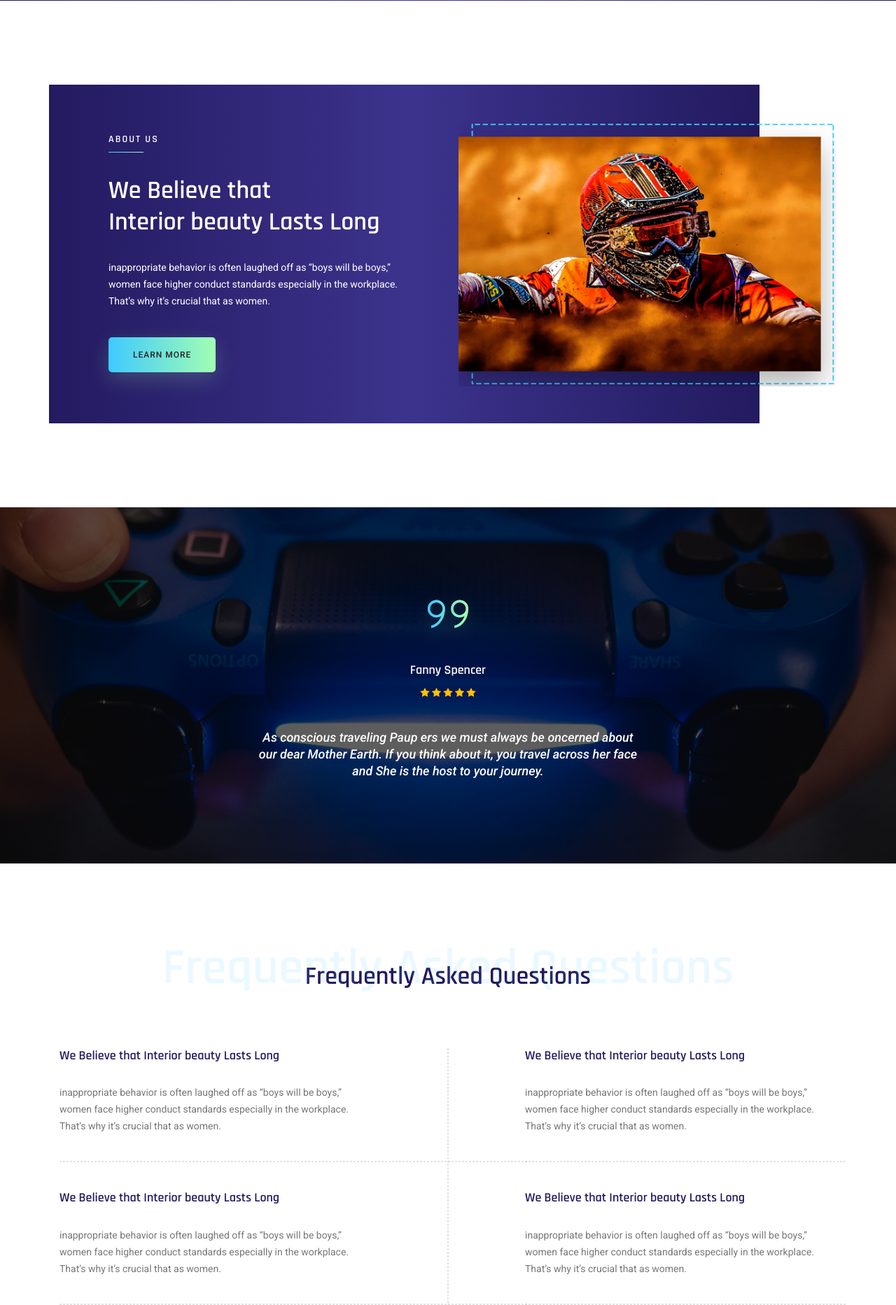
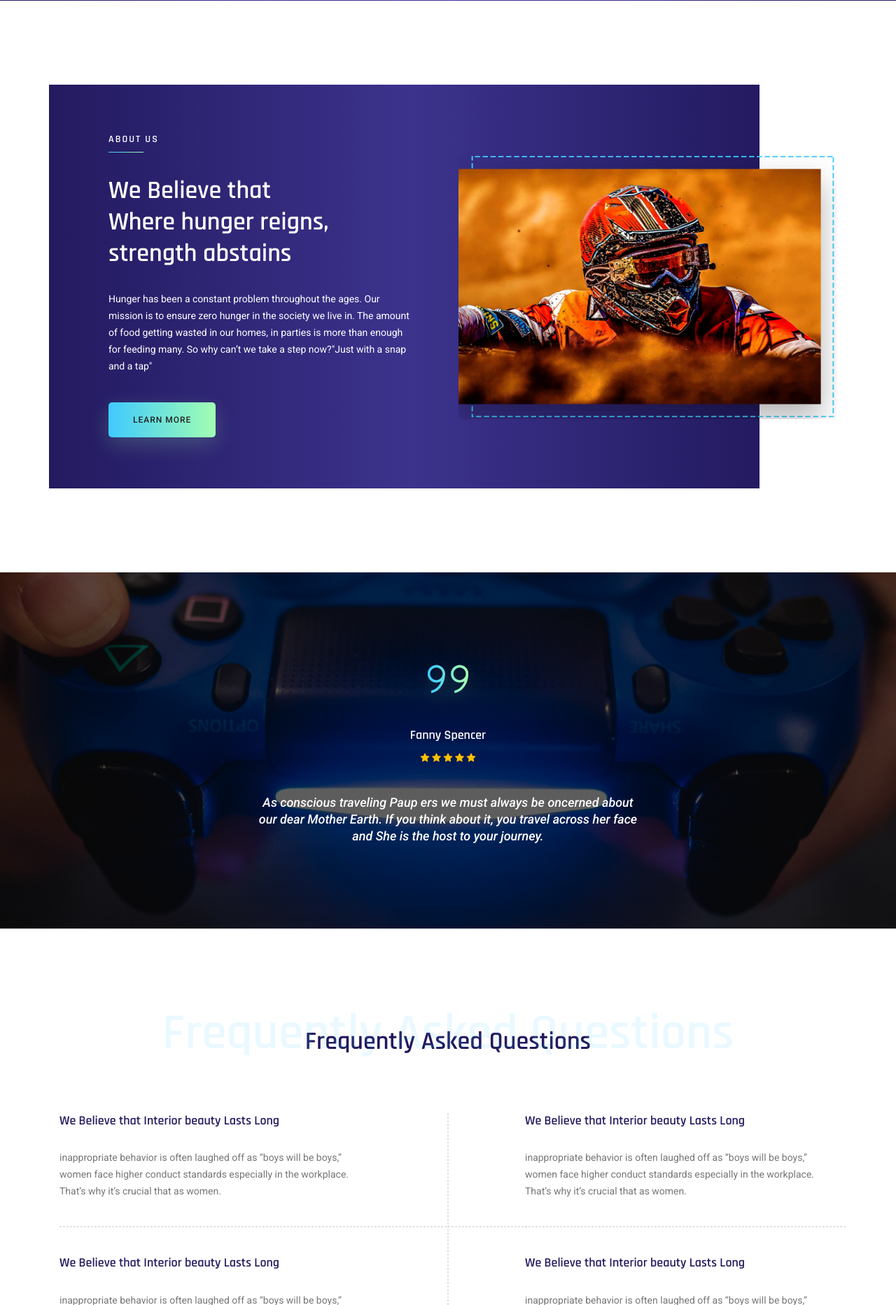
Before and after one commit to devikasugathan/Hackferance, a Django app: page /about/ in a window 1280 px wide. Shown: the part 429-2294 px from the top of the page at 70% size. Run offline with Django 3.2, Linux system fonts and the light colour scheme; some libraries are stand-ins or nearby versions.

Commit message:
Added about content

```diff
--- a/Hackference/Hunger_Management/templates/about-us.html
+++ b/Hackference/Hunger_Management/templates/about-us.html
@@ -5,7 +5,7 @@
         <meta charset="utf-8">
         <meta name="viewport" content="width=device-width, initial-scale=1, shrink-to-fit=no">
         <link rel="icon" href="img/favicon.png" type="image/png">
-        <title>Nexus SaaS</title>
+        <title>Hunger Management</title>
         <!-- Bootstrap CSS -->
         <link rel="stylesheet" href="/static/css/bootstrap.css">
         <link rel="stylesheet" href="/static/vendors/linericon/style.css">
@@ -75,9 +75,9 @@
 					<div class="col-lg-6">
 						<div class="section_content">
 							<h6>About Us</h6>
-							<h1>We Believe that <br>Interior beauty Lasts Long</h1>
-							<p>inappropriate behavior is often laughed off as “boys will be boys,” women face higher conduct standards
-								especially in the workplace. That’s why it’s crucial that as women.</p>
+							<h1>We Believe that <br>Where hunger reigns, <br>strength abstains</h1>
+							<p>Hunger has been a constant problem throughout the ages. Our mission is to ensure zero hunger in the society we live in.
+  						The amount of food getting wasted in our homes, in parties is more than enough for feeding many. So why can’t we take a step now?"Just with a snap and a tap"</p>
 							<a class="primary_btn" href="#">Learn More</a>
 						</div>
 					</div>
--- a/Hackference/Hunger_Management/templates/index.html
+++ b/Hackference/Hunger_Management/templates/index.html
@@ -28,7 +28,7 @@
 			<nav class="navbar navbar-expand-lg navbar-light">
 				<div class="container">
 					<!-- Brand and toggle get grouped for better mobile display -->
-					<a class="navbar-brand logo_h" href="index.html"><img src="/static/img/lo.png" alt=""></a>
+					<a class="navbar-brand logo_h" href="index.html"><img src="/static/img/lo2.png" alt=""></a>
 					<button class="navbar-toggler" type="button" data-toggle="collapse" data-target="#navbarSupportedContent"
 					 aria-controls="navbarSupportedContent" aria-expanded="false" aria-label="Toggle navigation">
 						<span class="icon-bar"></span>
@@ -37,6 +37,7 @@
 					</button>
 					<!-- Collect the nav links, forms, and other content for toggling -->
 					<div class="collapse navbar-collapse offset" id="navbarSupportedContent">
+						 <a style="color:white" class="navbar-brand" href="index.html">HUNGER<br>MANAGEMENT</a>
 						<ul class="nav navbar-nav menu_nav justify-content-center">
 							<li class="nav-item active"><a class="nav-link" href="index">Home</a></li>
 							<li class="nav-item"><a class="nav-link" href="about">About</a></li>
```
